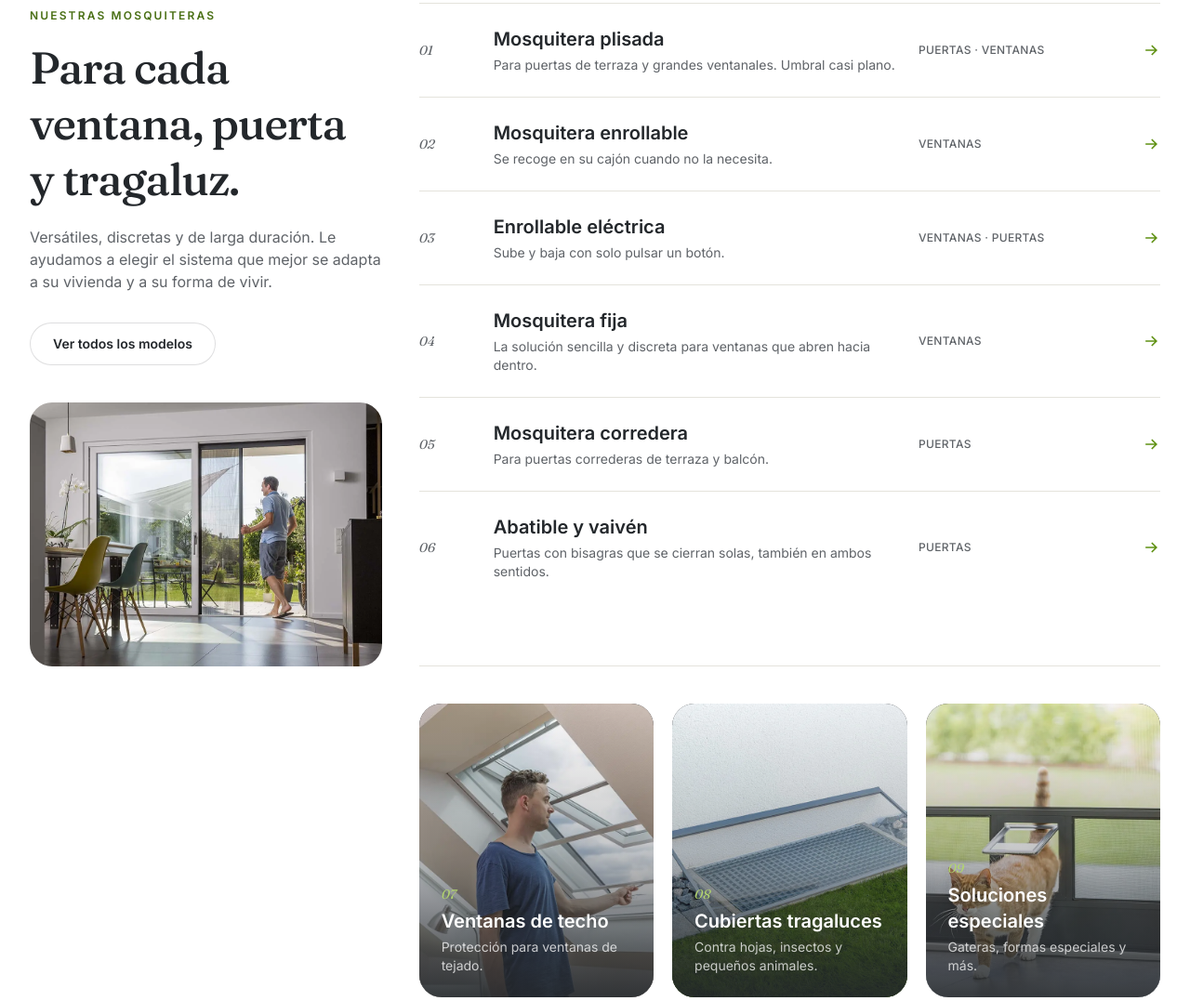
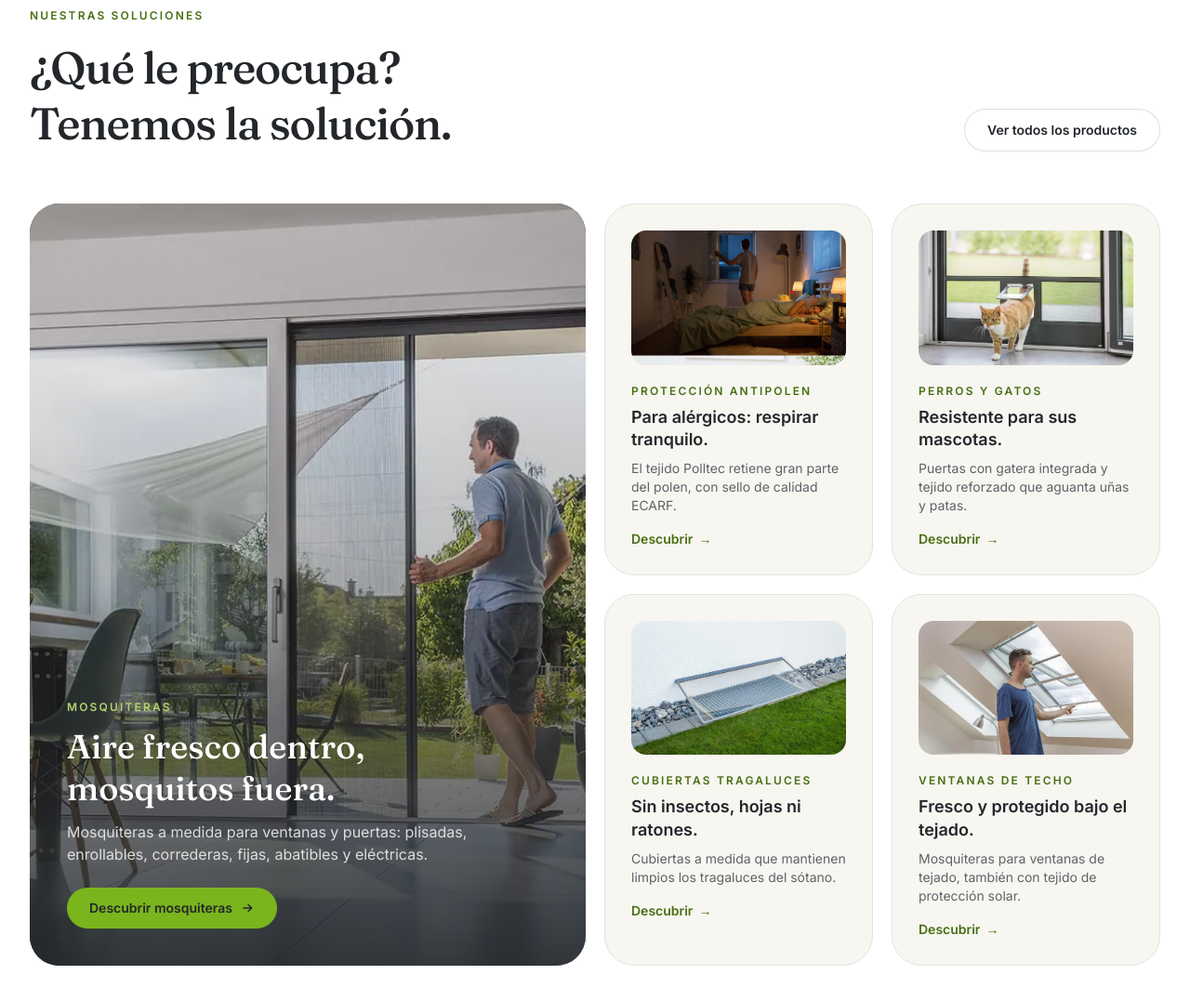
Before and after one commit to malledirekt/netec, a website: page public/index.html in a window 1280 px wide. Shown: the part 930-2007 px from the top of the page at 93% size. Drawn offline with nearby package versions, Linux system fonts and the light colour scheme; files that its build step writes are made by us from their sources.

Commit message:
Startseite: Produktgliederung in 5 Gruppen statt 9 Einzelpunkten
Co-Authored-By: Claude Opus 5.5 <noreply@anthropic.com>
Claude-Session: https://claude.ai/code/session_01EvGq64qTNduMKCjZVyMghb

```diff
--- a/public/index.html
+++ b/public/index.html
@@ -108,118 +108,73 @@
         </div>
       </section>
 
-      <!-- ================= Mosquiteras ================= -->
+      <!-- ================= Productos (5 Gruppen, Gliederung nach fliegengitter-michel.de) ================= -->
       <section id="mosquiteras" class="border-t border-line bg-white">
         <div class="mx-auto max-w-7xl px-5 py-20 lg:px-8 lg:py-28">
-          <div class="grid gap-10 lg:grid-cols-12">
-            <div class="lg:col-span-4">
-              <div class="lg:sticky lg:top-28">
-                <p class="eyebrow">Nuestras mosquiteras</p>
-                <h2 class="mt-4 font-display text-4xl leading-tight font-medium tracking-tight text-balance sm:text-5xl">Para cada ventana, puerta y tragaluz.</h2>
-                <p class="mt-5 text-stone">Versátiles, discretas y de larga duración. Le ayudamos a elegir el sistema que mejor se adapta a su vivienda y a su forma de vivir.</p>
-                <a href="/mosquiteras/" class="btn btn-ghost mt-8">Ver todos los modelos</a>
-                <img src="/img/fotos/terraza.webp" alt="Pareja desayunando en la terraza junto a una ventana con mosquitera" class="mt-10 hidden aspect-[4/3] w-full rounded-3xl object-cover lg:block" width="1200" height="800" loading="lazy" />
+          <div class="flex flex-wrap items-end justify-between gap-6">
+            <div class="max-w-2xl">
+              <p class="eyebrow">Nuestras soluciones</p>
+              <h2 class="mt-4 font-display text-4xl leading-tight font-medium tracking-tight text-balance sm:text-5xl">¿Qué le preocupa? Tenemos la solución.</h2>
             </div>
+            <a href="/mosquiteras/" class="btn btn-ghost">Ver todos los productos</a>
           </div>
 
-            <ol class="divide-y divide-line border-y border-line lg:col-span-8">
-              <li>
-                <a href="/mosquiteras/#plisada" class="group grid grid-cols-[3rem_1fr_auto] items-center gap-4 py-6 sm:grid-cols-[4rem_1fr_14rem_auto]">
-                  <span class="font-display text-sm text-stone italic">01</span>
-                  <span>
-                    <span class="block text-xl font-semibold transition group-hover:text-netec-700">Mosquitera plisada</span>
-                    <span class="mt-1 block text-sm text-stone">Para puertas de terraza y grandes ventanales. Umbral casi plano.</span>
-                  </span>
-                  <span class="hidden text-xs font-medium tracking-wide text-stone uppercase sm:block">Puertas · Ventanas</span>
-                  <svg class="size-5 text-netec-600 transition group-hover:translate-x-1" viewBox="0 0 24 24" fill="none" stroke="currentColor" stroke-width="2" aria-hidden="true"><path d="M5 12h14M13 6l6 6-6 6"/></svg>
-                </a>
-              </li>
-              <li>
-                <a href="/mosquiteras/#enrollable" class="group grid grid-cols-[3rem_1fr_auto] items-center gap-4 py-6 sm:grid-cols-[4rem_1fr_14rem_auto]">
-                  <span class="font-display text-sm text-stone italic">02</span>
-                  <span>
-                    <span class="block text-xl font-semibold transition group-hover:text-netec-700">Mosquitera enrollable</span>
-                    <span class="mt-1 block text-sm text-stone">Se recoge en su cajón cuando no la necesita.</span>
-                  </span>
-                  <span class="hidden text-xs font-medium tracking-wide text-stone uppercase sm:block">Ventanas</span>
-                  <svg class="size-5 text-netec-600 transition group-hover:translate-x-1" viewBox="0 0 24 24" fill="none" stroke="currentColor" stroke-width="2" aria-hidden="true"><path d="M5 12h14M13 6l6 6-6 6"/></svg>
-                </a>
-              </li>
-              <li>
-                <a href="/mosquiteras/#electrica" class="group grid grid-cols-[3rem_1fr_auto] items-center gap-4 py-6 sm:grid-cols-[4rem_1fr_14rem_auto]">
-                  <span class="font-display text-sm text-stone italic">03</span>
-                  <span>
-                    <span class="block text-xl font-semibold transition group-hover:text-netec-700">Enrollable eléctrica</span>
-                    <span class="mt-1 block text-sm text-stone">Sube y baja con solo pulsar un botón.</span>
-                  </span>
-                  <span class="hidden text-xs font-medium tracking-wide text-stone uppercase sm:block">Ventanas · Puertas</span>
-                  <svg class="size-5 text-netec-600 transition group-hover:translate-x-1" viewBox="0 0 24 24" fill="none" stroke="currentColor" stroke-width="2" aria-hidden="true"><path d="M5 12h14M13 6l6 6-6 6"/></svg>
-                </a>
-              </li>
-              <li>
-                <a href="/mosquiteras/#fija" class="group grid grid-cols-[3rem_1fr_auto] items-center gap-4 py-6 sm:grid-cols-[4rem_1fr_14rem_auto]">
-                  <span class="font-display text-sm text-stone italic">04</span>
-                  <span>
-                    <span class="block text-xl font-semibold transition group-hover:text-netec-700">Mosquitera fija</span>
-                    <span class="mt-1 block text-sm text-stone">La solución sencilla y discreta para ventanas que abren hacia dentro.</span>
-                  </span>
-                  <span class="hidden text-xs font-medium tracking-wide text-stone uppercase sm:block">Ventanas</span>
-                  <svg class="size-5 text-netec-600 transition group-hover:translate-x-1" viewBox="0 0 24 24" fill="none" stroke="currentColor" stroke-width="2" aria-hidden="true"><path d="M5 12h14M13 6l6 6-6 6"/></svg>
-                </a>
-              </li>
-              <li>
-                <a href="/mosquiteras/#corredera" class="group grid grid-cols-[3rem_1fr_auto] items-center gap-4 py-6 sm:grid-cols-[4rem_1fr_14rem_auto]">
-                  <span class="font-display text-sm text-stone italic">05</span>
-                  <span>
-                    <span class="block text-xl font-semibold transition group-hover:text-netec-700">Mosquitera corredera</span>
-                    <span class="mt-1 block text-sm text-stone">Para puertas correderas de terraza y balcón.</span>
-                  </span>
-                  <span class="hidden text-xs font-medium tracking-wide text-stone uppercase sm:block">Puertas</span>
-                  <svg class="size-5 text-netec-600 transition group-hover:translate-x-1" viewBox="0 0 24 24" fill="none" stroke="currentColor" stroke-width="2" aria-hidden="true"><path d="M5 12h14M13 6l6 6-6 6"/></svg>
-                </a>
-              </li>
-              <li>
-                <a href="/mosquiteras/#abatible" class="group grid grid-cols-[3rem_1fr_auto] items-center gap-4 py-6 sm:grid-cols-[4rem_1fr_14rem_auto]">
-                  <span class="font-display text-sm text-stone italic">06</span>
-                  <span>
-                    <span class="block text-xl font-semibold transition group-hover:text-netec-700">Abatible y vaivén</span>
-                    <span class="mt-1 block text-sm text-stone">Puertas con bisagras que se cierran solas, también en ambos sentidos.</span>
-                  </span>
-                  <span class="hidden text-xs font-medium tracking-wide text-stone uppercase sm:block">Puertas</span>
-                  <svg class="size-5 text-netec-600 transition group-hover:translate-x-1" viewBox="0 0 24 24" fill="none" stroke="currentColor" stroke-width="2" aria-hidden="true"><path d="M5 12h14M13 6l6 6-6 6"/></svg>
-                </a>
-              </li>
-            </ol>
-            <!-- Fotos von der alten Startseite -->
-            <div class="grid gap-5 sm:grid-cols-3 lg:col-span-8 lg:col-start-5">
-              <a href="/mosquiteras/#techo" class="group relative block aspect-[4/5] overflow-hidden rounded-3xl bg-ink">
-                <img src="/img/fotos/ventana-techo.webp" alt="Hombre abriendo una ventana de techo con mosquitera" class="absolute inset-0 size-full object-cover transition duration-700 group-hover:scale-105" width="1200" height="800" loading="lazy" />
-                <div class="absolute inset-0 bg-gradient-to-t from-ink/90 via-ink/25 to-transparent"></div>
-                <div class="absolute inset-x-0 bottom-0 p-6 text-white">
-                  <span class="font-display text-sm text-netec-300 italic">07</span>
-                  <h3 class="mt-1 text-xl font-semibold">Ventanas de techo</h3>
-                  <p class="mt-1 text-sm text-white/75">Protección para ventanas de tejado.</p>
+          <div class="mt-14 grid gap-5 lg:grid-cols-12 lg:grid-rows-2">
+            <!-- 1 · Mosquiteras (groß) -->
+            <a href="/mosquiteras/" class="group relative flex min-h-[28rem] flex-col justify-end overflow-hidden rounded-[2rem] bg-ink text-white lg:col-span-6 lg:row-span-2">
+              <img src="/img/fotos/terraza.webp" alt="Pareja desayunando en la terraza junto a una ventana con mosquitera" class="absolute inset-0 size-full object-cover transition duration-700 group-hover:scale-105" width="1200" height="800" loading="lazy" />
+              <div class="absolute inset-0 bg-gradient-to-t from-ink/90 via-ink/30 to-transparent"></div>
+              <div class="relative p-8 sm:p-10">
+                <p class="text-xs font-semibold tracking-[0.18em] text-netec-300 uppercase">Mosquiteras</p>
+                <h3 class="mt-3 font-display text-3xl leading-tight font-medium text-balance sm:text-4xl">Aire fresco dentro, mosquitos fuera.</h3>
+                <p class="mt-3 max-w-md text-white/80">Mosquiteras a medida para ventanas y puertas: plisadas, enrollables, correderas, fijas, abatibles y eléctricas.</p>
+                <span class="btn btn-primary mt-6">Descubrir mosquiteras <svg class="size-4" viewBox="0 0 24 24" fill="none" stroke="currentColor" stroke-width="2.2" aria-hidden="true"><path d="M5 12h14M13 6l6 6-6 6"/></svg></span>
               </div>
             </a>
-              <a href="/mosquiteras/#tragaluces" class="group relative block aspect-[4/5] overflow-hidden rounded-3xl bg-ink">
-                <img src="/img/fotos/tragaluz.webp" alt="Cubierta para tragaluz sobre el césped" class="absolute inset-0 size-full object-cover transition duration-700 group-hover:scale-105" width="1200" height="800" loading="lazy" />
-                <div class="absolute inset-0 bg-gradient-to-t from-ink/90 via-ink/25 to-transparent"></div>
-                <div class="absolute inset-x-0 bottom-0 p-6 text-white">
-                  <span class="font-display text-sm text-netec-300 italic">08</span>
-                  <h3 class="mt-1 text-xl font-semibold">Cubiertas tragaluces</h3>
-                  <p class="mt-1 text-sm text-white/75">Contra hojas, insectos y pequeños animales.</p>
+
+            <!-- 2 · Antipolen -->
+            <a href="/tipos-de-tejido/#polltec" class="group flex overflow-hidden rounded-[2rem] border border-line bg-sand lg:col-span-3">
+              <div class="flex flex-col p-7">
+                <img src="/img/fotos/antipolen.webp" alt="Mujer durmiendo tranquila con la ventana abierta" class="aspect-[16/10] w-full rounded-2xl object-cover" width="1400" height="963" loading="lazy" />
+                <p class="mt-5 text-xs font-semibold tracking-[0.18em] text-netec-700 uppercase">Protección antipolen</p>
+                <h3 class="mt-2 text-lg leading-snug font-semibold">Para alérgicos: respirar tranquilo.</h3>
+                <p class="mt-2 text-sm text-stone">El tejido Polltec retiene gran parte del polen, con sello de calidad ECARF.</p>
+                <span class="mt-4 inline-flex items-center gap-1.5 text-sm font-semibold text-netec-700 group-hover:gap-2.5 transition-all">Descubrir <span aria-hidden="true">→</span></span>
               </div>
             </a>
-              <a href="/mosquiteras/#especiales" class="group relative block aspect-[4/5] overflow-hidden rounded-3xl bg-ink">
-                <img src="/img/fotos/gato.webp" alt="Gato pasando por una gatera integrada en la mosquitera" class="absolute inset-0 size-full object-cover transition duration-700 group-hover:scale-105" width="1200" height="800" loading="lazy" />
-                <div class="absolute inset-0 bg-gradient-to-t from-ink/90 via-ink/25 to-transparent"></div>
-                <div class="absolute inset-x-0 bottom-0 p-6 text-white">
-                  <span class="font-display text-sm text-netec-300 italic">09</span>
-                  <h3 class="mt-1 text-xl font-semibold">Soluciones especiales</h3>
-                  <p class="mt-1 text-sm text-white/75">Gateras, formas especiales y más.</p>
+
+            <!-- 3 · Mascotas -->
+            <a href="/mosquiteras/#mascotas" class="group flex overflow-hidden rounded-[2rem] border border-line bg-sand lg:col-span-3">
+              <div class="flex flex-col p-7">
+                <img src="/img/fotos/gato.webp" alt="Gato pasando por una gatera integrada en la mosquitera" class="aspect-[16/10] w-full rounded-2xl object-cover" width="1200" height="800" loading="lazy" />
+                <p class="mt-5 text-xs font-semibold tracking-[0.18em] text-netec-700 uppercase">Perros y gatos</p>
+                <h3 class="mt-2 text-lg leading-snug font-semibold">Resistente para sus mascotas.</h3>
+                <p class="mt-2 text-sm text-stone">Puertas con gatera integrada y tejido reforzado que aguanta uñas y patas.</p>
+                <span class="mt-4 inline-flex items-center gap-1.5 text-sm font-semibold text-netec-700 group-hover:gap-2.5 transition-all">Descubrir <span aria-hidden="true">→</span></span>
               </div>
             </a>
+
+            <!-- 4 · Tragaluces -->
+            <a href="/mosquiteras/#tragaluces" class="group flex overflow-hidden rounded-[2rem] border border-line bg-sand lg:col-span-3">
+              <div class="flex flex-col p-7">
+                <img src="/img/fotos/tragaluz.webp" alt="Cubierta para tragaluz sobre el césped" class="aspect-[16/10] w-full rounded-2xl object-cover" width="1200" height="800" loading="lazy" />
+                <p class="mt-5 text-xs font-semibold tracking-[0.18em] text-netec-700 uppercase">Cubiertas tragaluces</p>
+                <h3 class="mt-2 text-lg leading-snug font-semibold">Sin insectos, hojas ni ratones.</h3>
+                <p class="mt-2 text-sm text-stone">Cubiertas a medida que mantienen limpios los tragaluces del sótano.</p>
+                <span class="mt-4 inline-flex items-center gap-1.5 text-sm font-semibold text-netec-700 group-hover:gap-2.5 transition-all">Descubrir <span aria-hidden="true">→</span></span>
               </div>
+            </a>
+
+            <!-- 5 · Ventanas de techo -->
+            <a href="/mosquiteras/#techo" class="group flex overflow-hidden rounded-[2rem] border border-line bg-sand lg:col-span-3">
+              <div class="flex flex-col p-7">
+                <img src="/img/fotos/ventana-techo.webp" alt="Hombre abriendo una ventana de techo con mosquitera" class="aspect-[16/10] w-full rounded-2xl object-cover" width="1200" height="800" loading="lazy" />
+                <p class="mt-5 text-xs font-semibold tracking-[0.18em] text-netec-700 uppercase">Ventanas de techo</p>
+                <h3 class="mt-2 text-lg leading-snug font-semibold">Fresco y protegido bajo el tejado.</h3>
+                <p class="mt-2 text-sm text-stone">Mosquiteras para ventanas de tejado, también con tejido de protección solar.</p>
+                <span class="mt-4 inline-flex items-center gap-1.5 text-sm font-semibold text-netec-700 group-hover:gap-2.5 transition-all">Descubrir <span aria-hidden="true">→</span></span>
+              </div>
+            </a>
           </div>
         </div>
       </section>
```
Also changed, not shown: public/img/fotos/antipolen.webp (added). Lines whose indentation alone changed are shown as unchanged.
